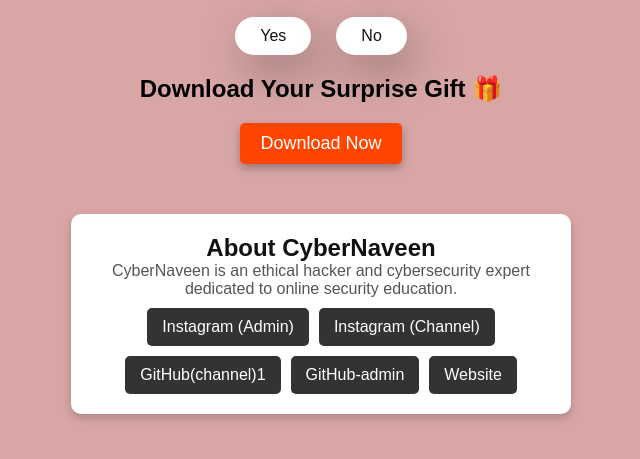
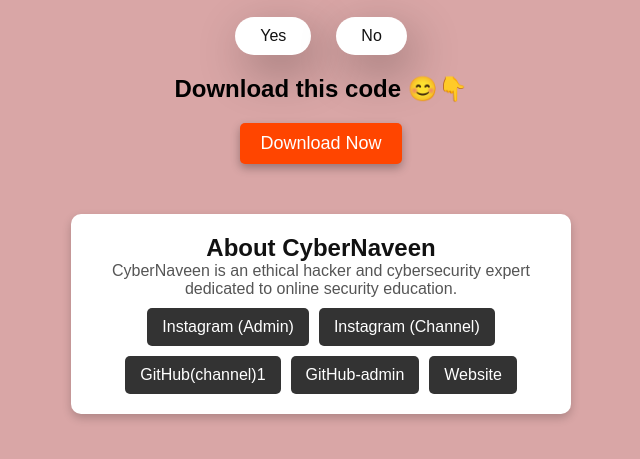
Before and after one commit to Knaveencyber/Do_you_love_me-kgfhackers-, a plain HTML site: page index.html in a window 1280 px wide. Shown: the part 283-742 px from the top of the page, without its empty margins (319-959 px from the left). Drawn offline with Linux system fonts and the light colour scheme; a script that the page names is missing.

Commit message:
Update index.html

```diff
--- a/index.html
+++ b/index.html
@@ -33,7 +33,7 @@
     </div>
 
     <!-- Download Section -->
-    <h2>Download Your Surprise Gift 🎁</h2>
+    <h2>Download this code 😊👇</h2>
     <button class="download-btn" onclick="startDownload()">Download Now</button>
 
     <!-- Animated Countdown Box (Initially Hidden) -->
```
